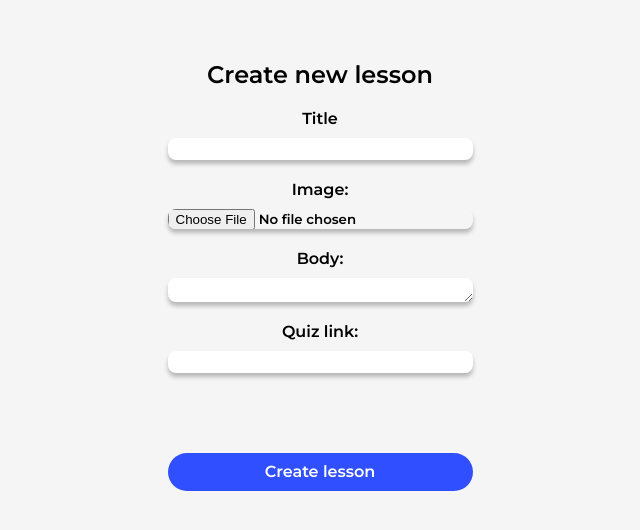
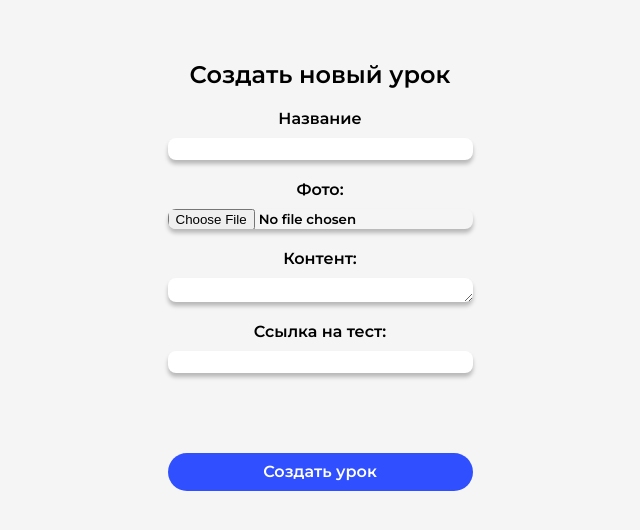
Before and after one commit to sakakova/bilimal, a React (Vite) app: page /create in a window 1280 px wide. Shown: the top 530 px of the page, without its empty margins (320-960 px from the left). Built offline with nearby package versions, Linux system fonts and the light colour scheme; no server answers; the database is empty.

Commit message:
add style to profile image

```diff
--- a/components/createLesson.jsx
+++ b/components/createLesson.jsx
@@ -72,22 +72,22 @@ export const CreateLesson = () => {
 
     return (
         <div className="create">
-            <h2>Create new lesson</h2>
+            <h2>Создать новый урок</h2>
             <form onSubmit={handleSubmit}>
-                <label>Title</label>
+                <label>Название</label>
                 <input  className='inp'
                     type="text"
                     required
                     value={title}
                     onChange={(e) => setTitle(e.target.value)}
                 />
-                <label>Image:</label>
+                <label>Фото:</label>
                 <input className='inp'
                   type="file"
                   accept="image/*"
                   onChange={(e) => setImage(e.target.files[0])}
                 />
-                <label>Body:</label>
+                <label>Контент:</label>
                 <textarea className='inp'
                     required
                     value={body}
@@ -102,7 +102,7 @@ export const CreateLesson = () => {
                     <option value="Satyam">Satyam</option>
                     <option value="Anmol">Anmol</option>
                 </select> */}
-                <label>Quiz link:</label>
+                <label>Ссылка на тест:</label>
                 <input
                     className="inp"
                     type="text"
@@ -110,8 +110,8 @@ export const CreateLesson = () => {
                     value={quizLink}
                     onChange={(e) => setQuizLink(e.target.value)}
                 />
-                {!isPending && <button>Create lesson</button>}
-                {isPending && <button disabled>Adding Blog</button>}
+                {!isPending && <button>Создать урок</button>}
+                {isPending && <button disabled>Создание урока...</button>}
             </form>
         </div>
      );
--- a/pages/profile.jsx
+++ b/pages/profile.jsx
@@ -8,6 +8,7 @@ import { updateProfile } from 'firebase/auth';
 
 export const Profile = () => {
     const [userName, setUserName] = useState('');
+    const [userEmail, setUserEmail] = useState('')
     const [profileImage, setProfileImage] = useState(null);
     const [uploading, setUploading] = useState(false);
     useEffect(() => {
@@ -18,8 +19,10 @@ export const Profile = () => {
             await user.reload(); // Refresh user data
             const updatedUser = auth.currentUser; // Get the updated user object
             const displayName = updatedUser.displayName;
+            const email = updatedUser.email;
             console.log(displayName);
             setUserName(displayName);
+            setUserEmail(email);
 
             if (updatedUser.photoURL) {
               setProfileImage(updatedUser.photoURL);
@@ -78,16 +81,21 @@ export const Profile = () => {
 
     return (
       <div className="Profile">
-        <h1>Profile</h1>
-        <h2>Welcome, {userName || 'Loading...'}!</h2>
-        {profileImage ? (
-        <img src={profileImage} alt="Profile" />
-      ) : (
-        <>
-          <input type="file" accept="image/*" onChange={handleFileChange} />
-          {uploading && <p>Uploading...</p>}
-        </>
-      )}
-      </div>
+          <h1>Профиль</h1>
+          {profileImage ? (
+          <div className='profile-photo-box'>
+            <img src={profileImage} alt="Profile" style={{maxHeight:'250px', maxWidth:'250px'}} />
+          </div>
+        ) : (
+          <div>
+            <input type="file" accept="image/*" onChange={handleFileChange} />
+            {uploading && <p>Загрузка...</p>}
+          </div>
+        )}
+          <h2><i>{userName || 'Загрузка...'}</i></h2>
+          <br/>
+          <p className='Email' style={{fontSize:'18px', alignSelf: 'flex-start', paddingLeft:'20px', fontFamily: 'sans-serif', marginBottom:'0'}}> Email:</p>
+          <p style={{fontSize: '',marginTop: '0', alignSelf:'flex-start',paddingLeft:'20px' }}>{userEmail}</p>
+        </div>
     );
   };
--- a/style/profile.css
+++ b/style/profile.css
@@ -3,9 +3,23 @@
     background-color: #F5F5F5;
     margin-top: -25px;
     padding-top: 25px;
+    display: flex;
+    align-items: center;
+    flex-direction: column;
+    row-gap: 20px;
+
 }
 
-h1, h2{
+h1, h2, p{
     font-family: 'Montserrat', sans-serif;
     font-weight: 600;
 }
+.profile-photo-box{
+
+    width: 250px;
+    height: 250px;
+
+}
+.profile-photo-box img{
+    border-radius: 20px;
+}
```
